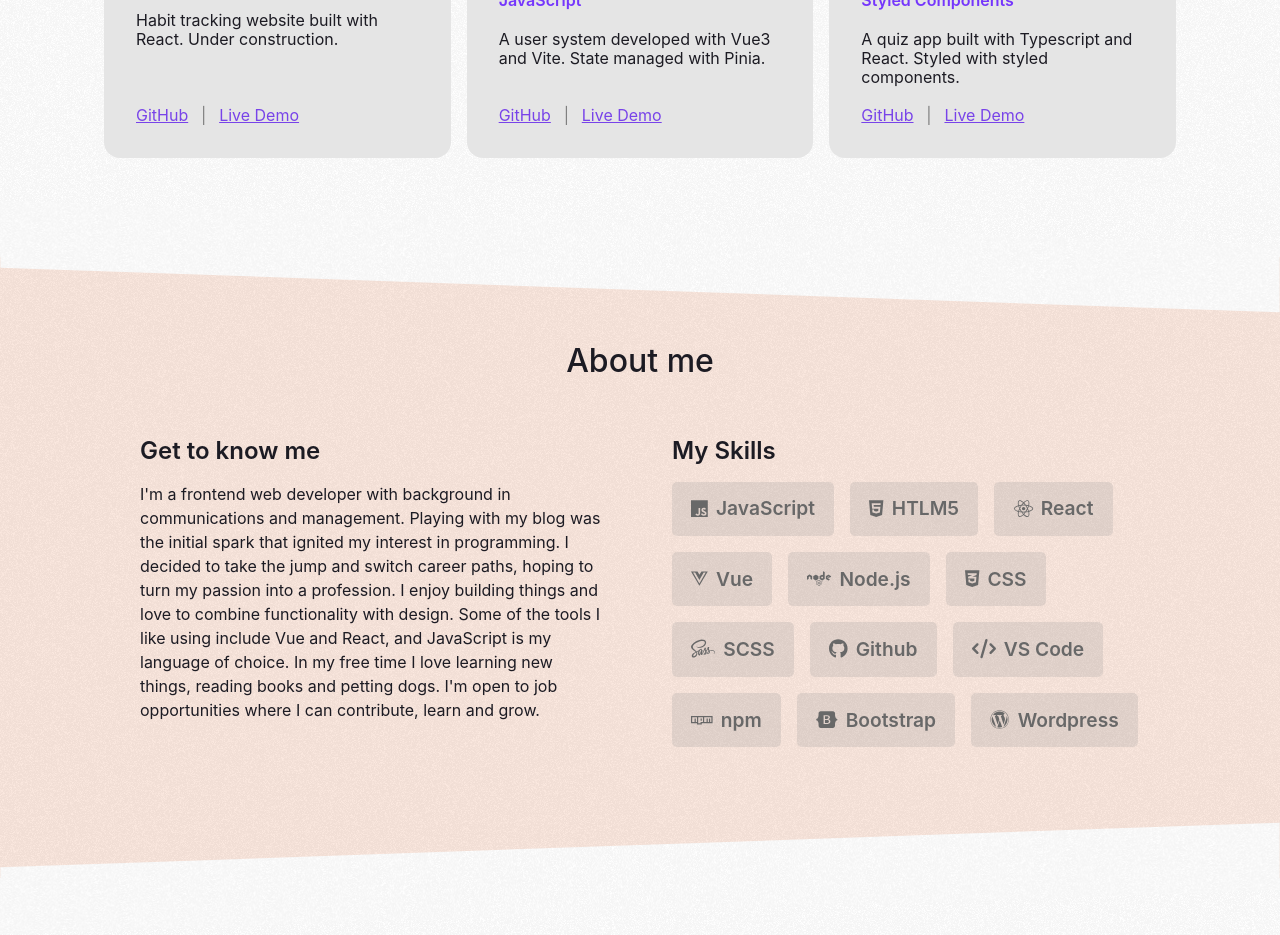
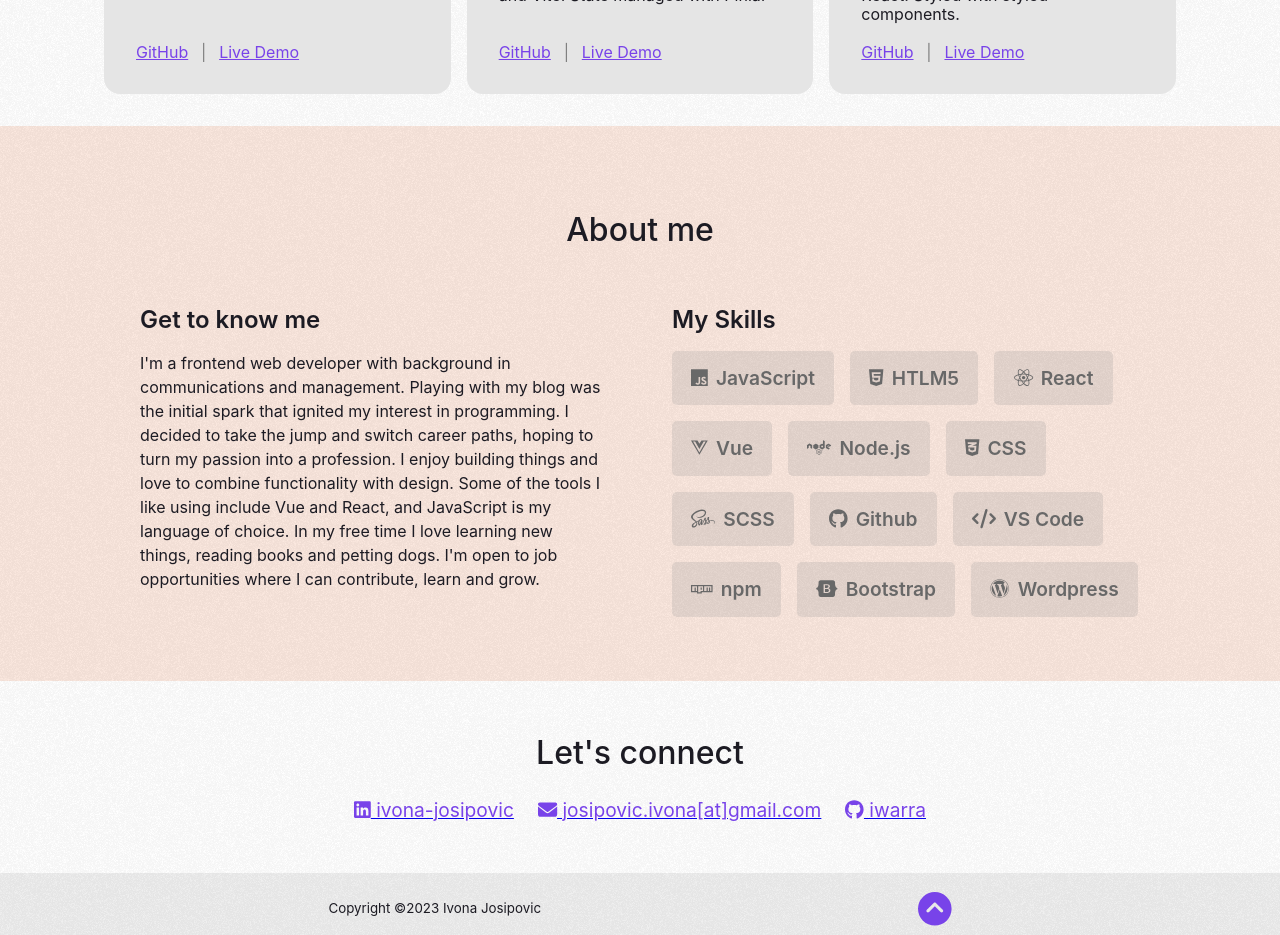
Before and after one commit to iwarra/my-portfolio, a Vue app: page / in a window 1280 px wide. Shown: the part 1060-1995 px from the top of the page. Built offline with nearby package versions, Linux system fonts and the light colour scheme.

Commit message:
Class name for transition elements updated

```diff
--- a/src/global.scss
+++ b/src/global.scss
@@ -32,7 +32,8 @@ body {
   min-height: 100vh;
   color: var(--font-color);
   background-image: url(/src/assets/grainy_texture.png);
- }
+  position: relative;
+}
 
 h1 {
   font-size: 3rem;
@@ -60,16 +61,6 @@ a:hover {
   transition: 0.2s;
 }
 
-
-button:hover {
-  filter: drop-shadow(4px 4px 7px #7843e9a3);
-  transition: filter .3s ease-in;
-}
-
-button:active, button:focus {
-  filter: none;
-}
-
 %btn {
   font-weight: 600;
   padding: .8rem 1.2rem;
@@ -87,11 +78,7 @@ button:active, button:focus {
   background-image: url(../assets/grainy_texture.png), linear-gradient(var(--primary-peach), var(--primary-peach));
 }
 
-.hidden {
-  display: none;
-}
-
-.transition-skew {
+.transition-incline {
   transform: rotate(-3deg) skew(-3deg);
   width: 100%;
   height: 3rem;
@@ -99,22 +86,22 @@ button:active, button:focus {
   bottom: -23px;
 }
 
-.transition-unskew {
+.transition-decline {
   transform: rotate(3deg) skew(3deg);
+  width: 100%;
+  height: 3rem;
   position: relative;
   bottom: -23px;
-  width: 100%;
-  height: 3rem;
 }
 
 @media (min-width: 1000px) {
-  .transition-skew {
+  .transition-incline {
     transform: rotate(-2deg) skew(-2deg);
     height: 4.2rem;
     bottom: -2.1rem;
   }
 
-  .transition-unskew {
+  .transition-decline {
     transform: rotate(2deg) skew(2deg);
     height: 4.2rem;
     bottom: -2.1rem;
```
